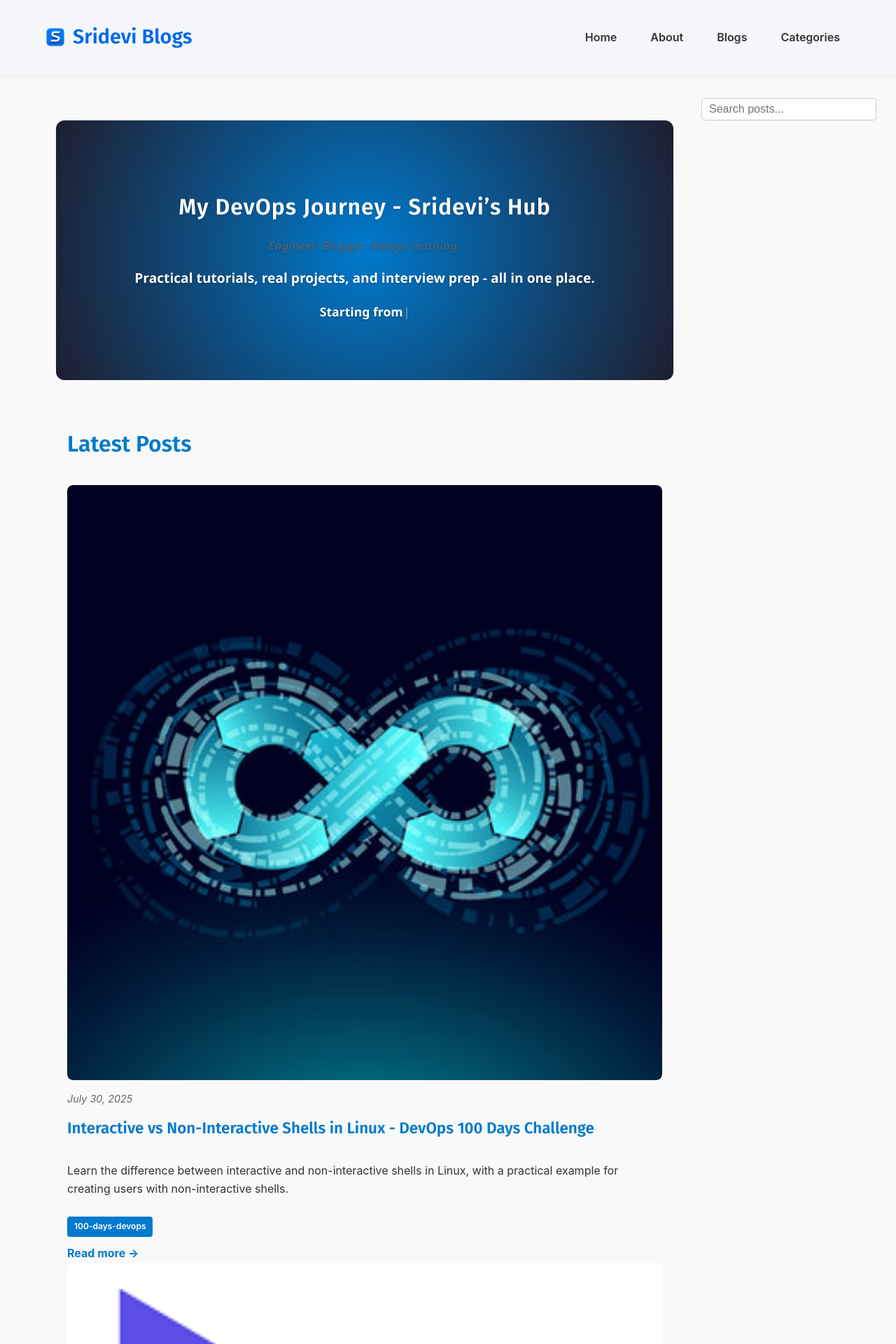
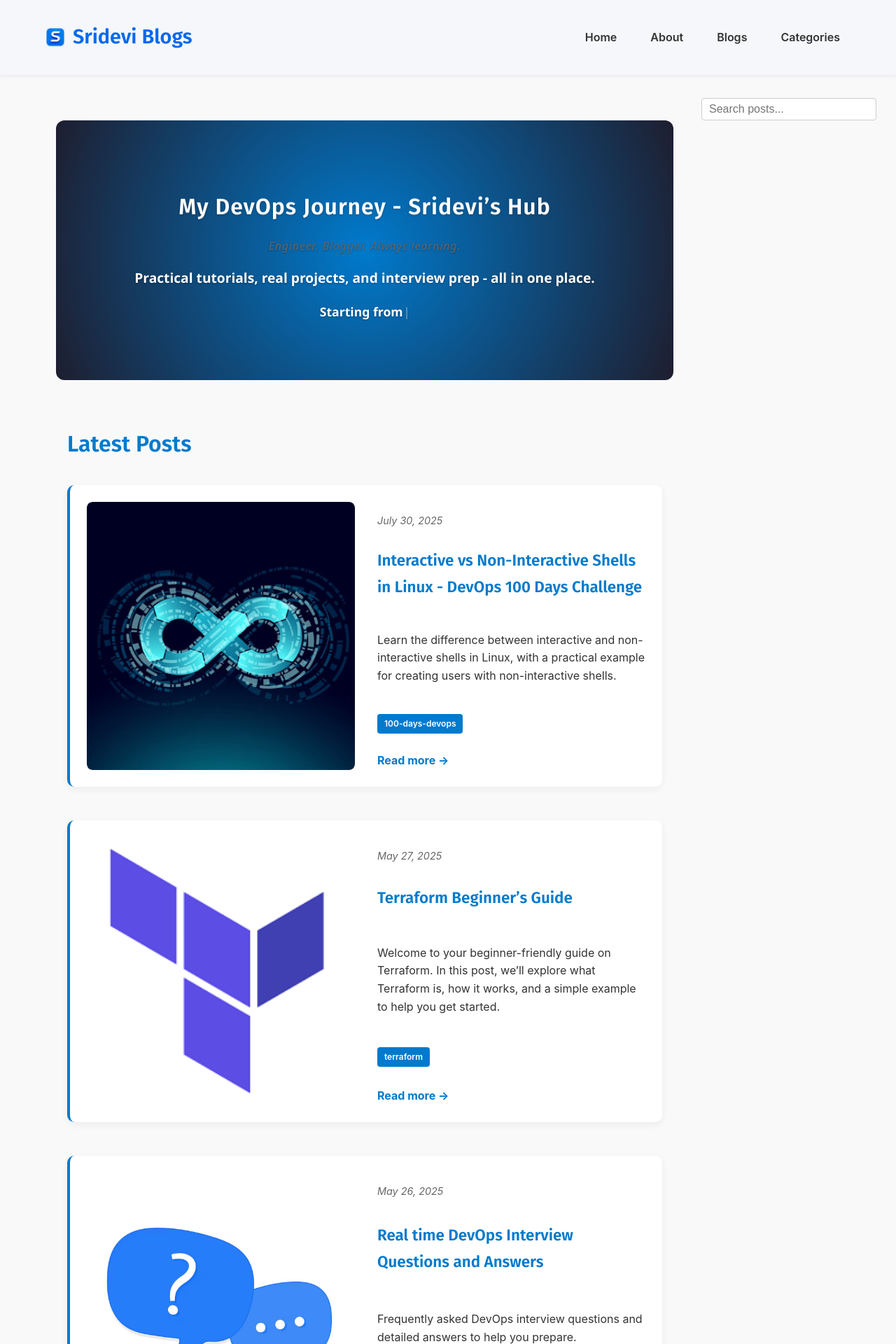
Before and after one commit to srideviblogs/srideviblogs.github.io, a Jekyll site: the page built from index.md, in a window 1280 px wide. Shown: the top 1920 px of the page at 70% size. Built offline with Jekyll 4.4.1, drawn with Linux system fonts in a browser that asks for light colours.

Commit message:
Update home.html

```diff
--- a/_layouts/home.html
+++ b/_layouts/home.html
@@ -15,7 +15,7 @@ layout: default
   <h2 class="animate-subheading">Latest Posts</h2>
 
   {% for post in site.posts limit:5 %}
-    <div class="alt-post-card">
+    <div class="alt-post-row">
       {% if post.image %}
         <div class="alt-post-image">
           <a href="{{ post.url }}">
```
